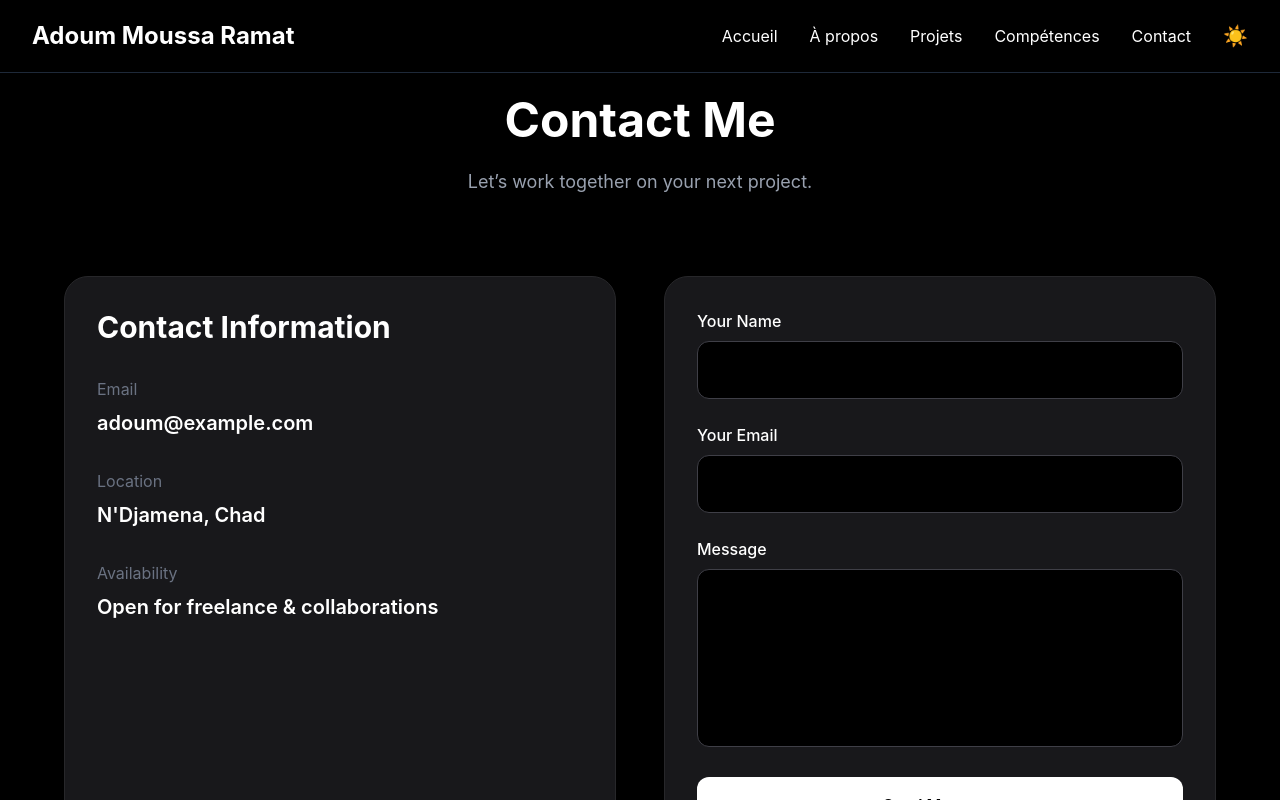
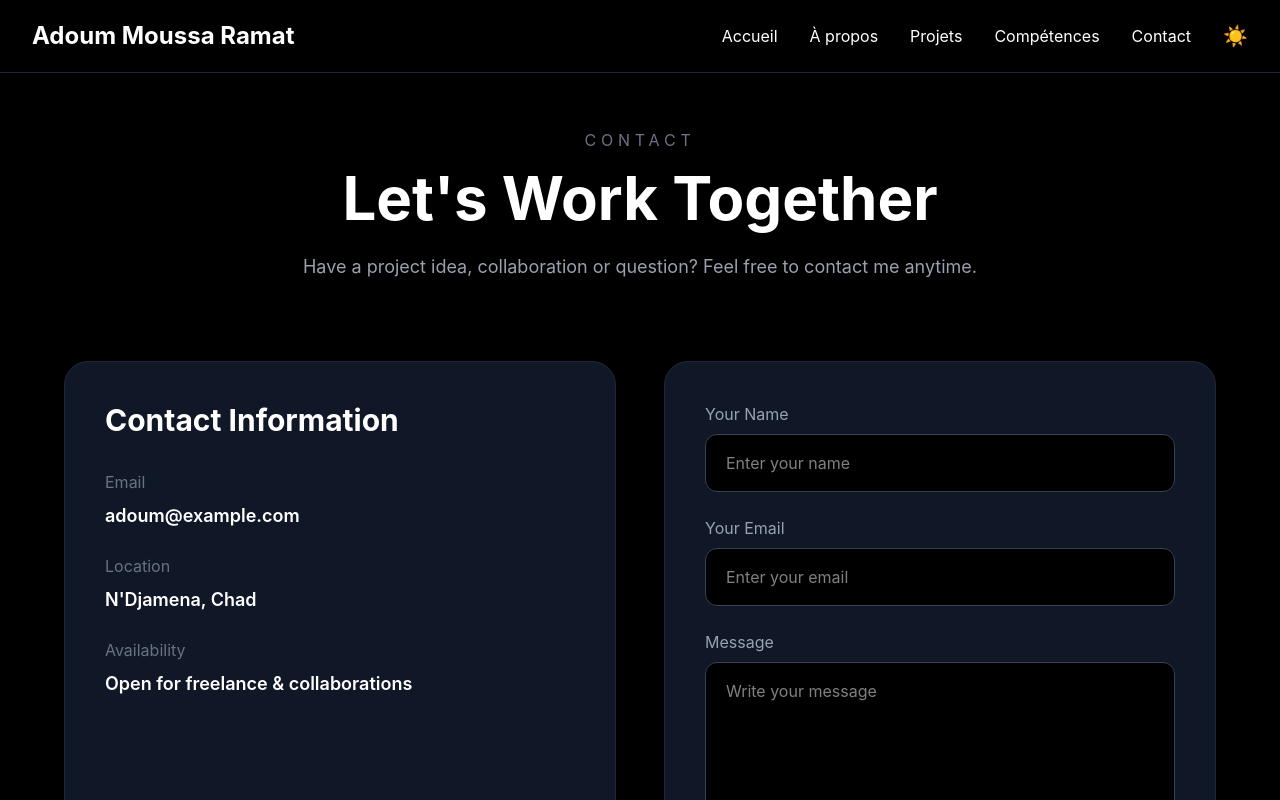
Before and after one commit to MrEmbedded-coder/portfolio-fullstack, a React (Vite) app in the folder frontend/: page /contact in a window 1280 px wide. Shown: the top 800 px of the page. Built offline with nearby package versions, Linux system fonts and the light colour scheme.

Commit message:
Rewrite Contact.jsx

```diff
--- a/frontend/src/pages/Contact.jsx
+++ b/frontend/src/pages/Contact.jsx
@@ -1,36 +1,36 @@
+import { motion } from "framer-motion"
 import { useState } from "react"
-import { motion } from "framer-motion"
 
 function Contact() {
 
   const [formData, setFormData] = useState({
     name: "",
     email: "",
-    message: "",
+    message: ""
   })
 
+
+
   const [loading, setLoading] = useState(false)
-  const [success, setSuccess] = useState("")
+  const [succes, setSuccess] = useState(false)
   const [error, setError] = useState("")
 
-  // gérer changement des champs
+
   const handleChange = (e) => {
     setFormData({
       ...formData,
-      [e.target.name]: e.target.value,
+      [e.target.name]: e.target.value
     })
   }
 
-  // envoyer formulaire
   const handleSubmit = async (e) => {
     e.preventDefault()
+    setLoading(true)
 
-    setLoading(true)
-    setSuccess("")
     setError("")
+    setSuccess(false)
 
     try {
-
       const response = await fetch(
         "https://portfolio-fullstack-ge9r.onrender.com/contact",
       {
@@ -43,178 +43,265 @@ function Contact() {
      )
 
      const data = await response.json()
-
-      if (response.ok) {
-
-        setSuccess("Message sent successfully!")
-
+     console.log(data)
+     setSuccess(true)
      setFormData({
       name: "",
       email: "",
-          message: "",
+      message: ""
      })
-
-      } else {
-
-        setError(data.message || "Something went wrong")
-
     }
 
-    } catch (err) {
-
-      setError("Server connection error")
-
+    catch(error){
+      setError(error.message)
     }
-
+    finally{
       setLoading(false)
     }
-
+  }
   return (
 
-    <section className="min-h-screen bg-white dark:bg-black text-black dark:text-white px-6 py-24 transition-all duration-500">
+    <section className="min-h-screen bg-white text-black dark:bg-black dark:text-white px-6 py-32 transition-colors duration-500 overflow-hidden">
+
+      <div className="max-w-6xl mx-auto">
+
+        {/* Header */}
 
         <motion.div
-        className="max-w-6xl mx-auto"
+
           initial={{ opacity: 0, y: 50 }}
+
           animate={{ opacity: 1, y: 0 }}
-        transition={{ duration: 0.8 }}
+
+          transition={{ duration: 1 }}
+
+          className="text-center mb-20"
         >
 
-        <div className="text-center mb-20">
+          <p className="uppercase tracking-[0.3em] text-gray-600 dark:text-gray-500 mb-4">
 
-          <h1 className="text-5xl font-bold mb-6">
-            Contact Me
+            Contact
+
+          </p>
+
+          <h1 className="text-5xl md:text-6xl font-bold mb-6">
+
+            Let's Work Together
+
           </h1>
 
-          <p className="text-gray-600 dark:text-gray-400 text-lg">
-            Let’s work together on your next project.
+          <p className="text-gray-700 dark:text-gray-400 max-w-3xl mx-auto text-lg leading-relaxed">
+
+            Have a project idea, collaboration or question?
+            Feel free to contact me anytime.
+
+          </p>
+
+        </motion.div>
+
+        {/* Content */}
+
+        <div className="grid md:grid-cols-2 gap-12">
+
+          {/* Left Side */}
+
+          <motion.div
+
+            initial={{ opacity: 0, x: -50 }}
+
+            animate={{ opacity: 1, x: 0 }}
+
+            transition={{ duration: 1 }}
+
+            className="bg-gray-100 dark:bg-gray-900 border border-gray-300 dark:border-gray-800 rounded-3xl p-10 shadow-lg"
+          >
+
+            <h2 className="text-3xl font-bold mb-8">
+
+              Contact Information
+
+            </h2>
+
+            <div className="space-y-6">
+
+              <div>
+
+                <p className="text-gray-600 dark:text-gray-500 mb-2">
+
+                  Email
+
+                </p>
+
+                <p className="text-lg font-semibold">
+
+                  adoum@example.com
+
                 </p>
 
               </div>
 
-        <div className="grid md:grid-cols-2 gap-12">
+              <div>
 
-          {/* left side */}
-          <div className="bg-gray-100 dark:bg-zinc-900 p-8 rounded-3xl border border-gray-200 dark:border-zinc-800">
+                <p className="text-gray-600 dark:text-gray-500 mb-2">
 
-            <h2 className="text-3xl font-bold mb-8">
-              Contact Information
-            </h2>
+                  Location
 
-            <div className="space-y-8">
+                </p>
 
-              <div>
-                <p className="text-gray-500 mb-2">Email</p>
-                <h3 className="text-xl font-semibold">
-                  adoum@example.com
-                </h3>
+                <p className="text-lg font-semibold">
+
+                  N'Djamena, Chad
+
+                </p>
+
               </div>
 
               <div>
-                <p className="text-gray-500 mb-2">Location</p>
-                <h3 className="text-xl font-semibold">
-                  N'Djamena, Chad
-                </h3>
-              </div>
 
-              <div>
-                <p className="text-gray-500 mb-2">Availability</p>
-                <h3 className="text-xl font-semibold">
+                <p className="text-gray-600 dark:text-gray-500 mb-2">
+
+                  Availability
+
+                </p>
+
+                <p className="text-lg font-semibold">
+
                   Open for freelance & collaborations
-                </h3>
-              </div>
+
+                </p>
 
               </div>
 
             </div>
 
-          {/* right side */}
-          <form
+          </motion.div>
+
+          {/* Right Side */}
+
+          <motion.form
             onSubmit={handleSubmit}
-            className="bg-gray-100 dark:bg-zinc-900 p-8 rounded-3xl border border-gray-200 dark:border-zinc-800"
+
+
+
+            initial={{ opacity: 0, x: 50 }}
+
+            animate={{ opacity: 1, x: 0 }}
+
+            transition={{ duration: 1 }}
+
+            className="bg-gray-100 dark:bg-gray-900 border border-gray-300 dark:border-gray-800 rounded-3xl p-10 shadow-lg space-y-6"
           >
 
-            <div className="mb-6">
+            {/* Name */}
 
-              <label className="block mb-2 font-medium">
+            <div>
+
+              <label className="block mb-2 text-gray-700 dark:text-gray-400">
+
                 Your Name
+
               </label>
 
               <input
                 type="text"
-                name="name"
+
+                name = "name"
                 value={formData.name}
                 onChange={handleChange}
-                required
-                className="w-full p-4 rounded-xl bg-white dark:bg-black border border-gray-300 dark:border-zinc-700 outline-none"
+                placeholder="Enter your name"
+
+                className="w-full bg-white dark:bg-black border border-gray-300 dark:border-gray-700 rounded-xl px-5 py-4 outline-none focus:border-cyan-400 transition"
               />
 
             </div>
 
-            <div className="mb-6">
+            {/* Email */}
 
-              <label className="block mb-2 font-medium">
+            <div>
+
+              <label className="block mb-2 text-gray-700 dark:text-gray-400">
+
                 Your Email
+
               </label>
 
               <input
                 type="email"
+
                 name="email"
                 value={formData.email}
                 onChange={handleChange}
-                required
-                className="w-full p-4 rounded-xl bg-white dark:bg-black border border-gray-300 dark:border-zinc-700 outline-none"
+
+                placeholder="Enter your email"
+
+                className="w-full bg-white dark:bg-black border border-gray-300 dark:border-gray-700 rounded-xl px-5 py-4 outline-none focus:border-cyan-400 transition"
               />
 
             </div>
 
-            <div className="mb-6">
+            {/* Message */}
 
-              <label className="block mb-2 font-medium">
+            <div>
+
+              <label className="block mb-2 text-gray-700 dark:text-gray-400">
+
                 Message
+
               </label>
 
               <textarea
+
+                rows="6"
+
                 name="message"
-                rows="6"
                 value={formData.message}
                 onChange={handleChange}
-                required
-                className="w-full p-4 rounded-xl bg-white dark:bg-black border border-gray-300 dark:border-zinc-700 outline-none resize-none"
-              ></textarea>
+
+                placeholder="Write your message"
+
+                className="w-full bg-white dark:bg-black border border-gray-300 dark:border-gray-700 rounded-xl px-5 py-4 outline-none focus:border-cyan-400 transition resize-none"
+              >
+
+              </textarea>
 
             </div>
 
+            {/* Button */}
+
             <button
+
               type="submit"
-              disabled={loading}
-              className="w-full bg-black dark:bg-white text-white dark:text-black py-4 rounded-xl font-semibold hover:opacity-80 transition"
+
+              className="w-full bg-black text-white dark:bg-white dark:text-black py-4 rounded-xl font-semibold hover:opacity-80 transition"
             >
 
               {loading ? "Sending..." : "Send Message"}
 
             </button>
 
-            {success && (
-              <p className="text-green-500 mt-6 text-center">
-                {success}
+            {
+              succes && (
+                <p className="text-green-500 text-center mt-4">
+                  Message sent successfully
                 </p>
-            )}
+              )
+            }
 
-            {error && (
-              <p className="text-red-500 mt-6 text-center">
+            {
+              error && (
+                <p className="text-red-500 text-center mt-4">
                   {error}
                 </p>
-            )}
+              )
+            }
 
-          </form>
+          </motion.form>
 
         </div>
 
-      </motion.div>
+      </div>
 
     </section>
-
   )
 }
 
```
Lines whose indentation alone changed are shown as unchanged.
